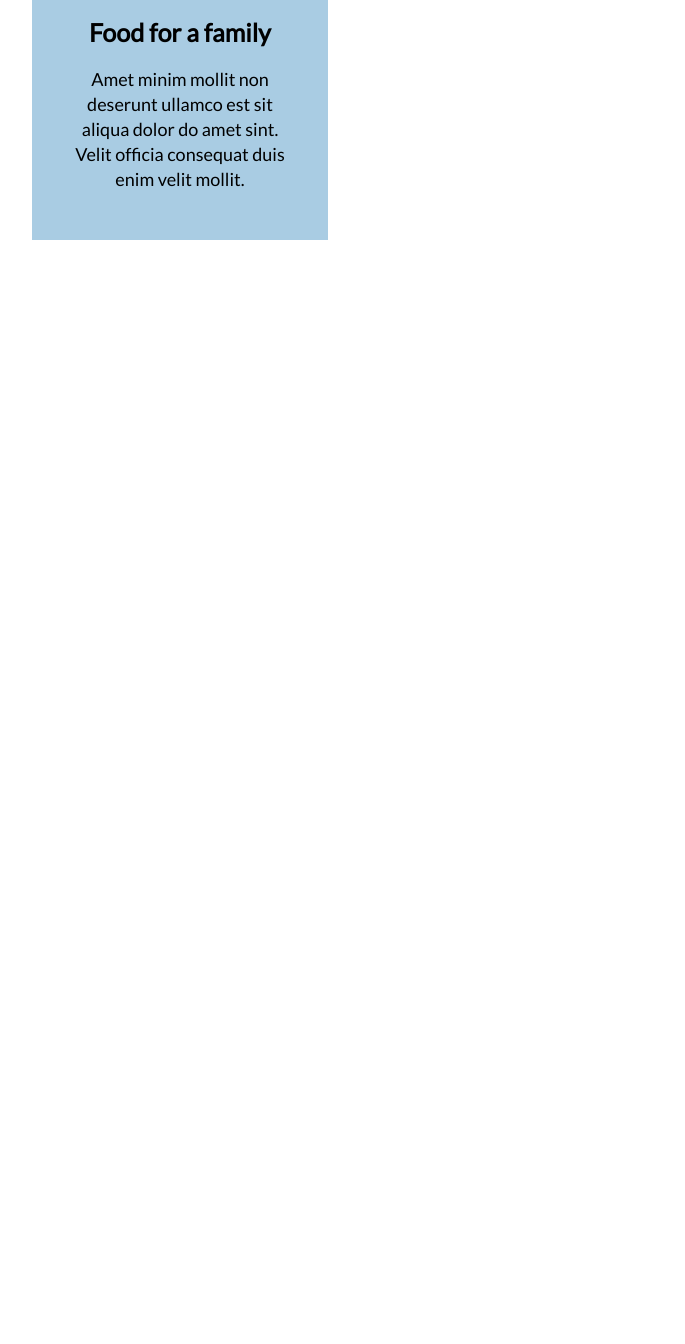
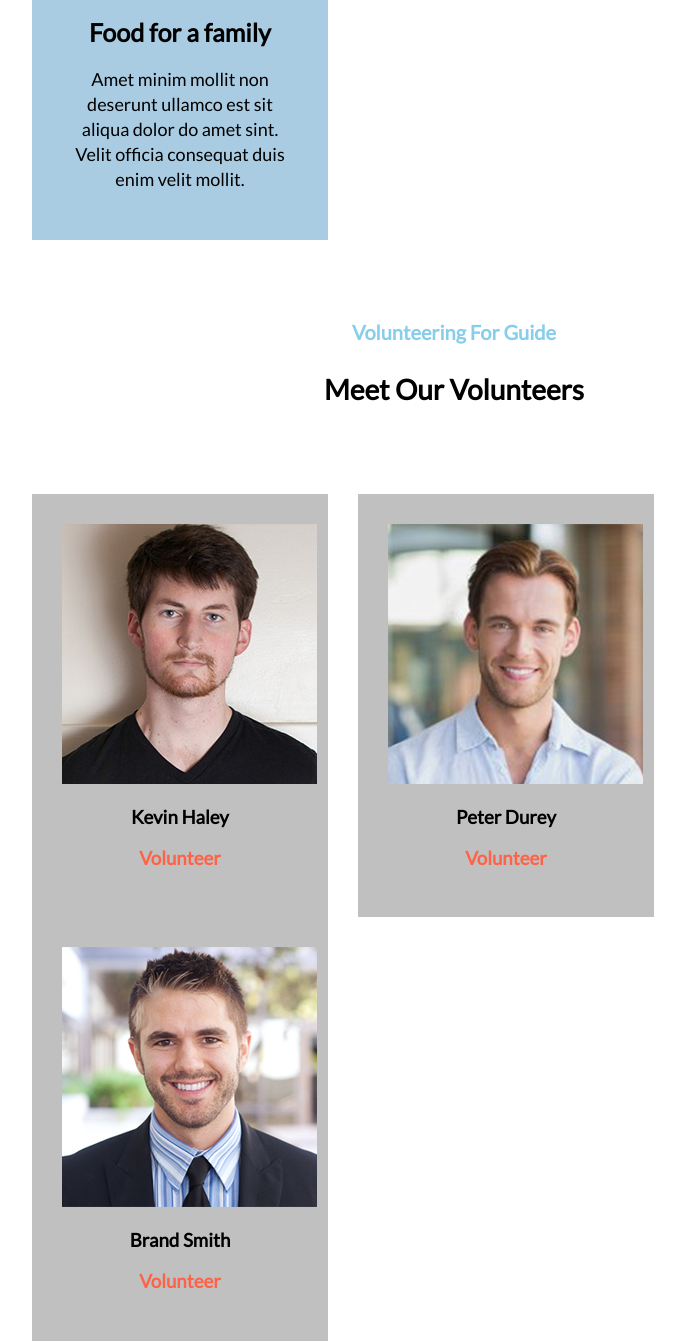
Before and after one commit to joysultan/Donate-today, a plain HTML site: page index.html in a window 1280 px wide. Shown: the part 2173-3517 px from the top of the page, without its empty margins (186-871 px from the left). Before the commit the page ends 2473 px from the top, so only its background shows below. Drawn offline with Linux system fonts and the light colour scheme.

Commit message:
added volunteer

```diff
--- a/index.html
+++ b/index.html
@@ -120,6 +120,43 @@
   </section>
   <!-- donate plan end -->
 
+
+  <!-- volunteer start -->
+  <section class="volunteer">
+    <h3 class="v-h3">Volunteering For Guide</h3>
+    <h1 class="v-h1">Meet Our Volunteers</h1>
+    <div class="s-wrap">
+        <div class="single-item">
+            <div class="s-content ash">
+                <div class="v-img">
+                    <img src="images/c-photo-2.jpg" alt="">
+                    <h3 class="k-h3">Kevin Haley</h3>
+                    <h3 class="k-h1">Volunteer</h3>
+                </div>
+            </div>
+        </div>
+        <div class="single-item">
+            <div class="s-content ash">
+                <div class="v-img">
+                    <img src="images/Nipro-Agency.jpg" alt="">
+                    <h3 class="k-h3">peter durey</h3>
+                    <h3 class="k-h1">Volunteer</h3>
+                </div>
+            </div>
+        </div>
+        <div class="single-item">
+            <div class="s-content ash">
+                <div class="v-img">
+                    <img src="images/c-photo-3.jpg" alt="">
+                    <h3 class="k-h3">brand smith</h3>
+                    <h3 class="k-h1">Volunteer</h3>
+                </div>
+            </div>
+        </div>
+    </div>
+  </section>
+  <!-- volunteer end -->
+
 </body>
 
 </html>
--- a/style.css
+++ b/style.css
@@ -209,10 +209,11 @@ body {
 
 }
 
-.s-img{
+.s-img {
     width: 100%;
 }
-.s-content{
+
+.s-content {
     width: 25%;
     padding: 30px 30px 30px;
     text-align: center;
@@ -222,21 +223,25 @@ body {
 
 }
 
-.s-content h2{
+.s-content h2 {
     font-size: 25px;
 }
-.s-content p{
+
+.s-content p {
     line-height: 25px;
     font-size: 18px;
     font-weight: 500;
 }
-.green{
-    background-color: #76D7C4 ;
+
+.green {
+    background-color: #76D7C4;
 }
-.pink{
+
+.pink {
     background-color: pink;
 }
-.yellow{
+
+.yellow {
     background-color: #A9CCE3;
 }
 
@@ -247,3 +252,38 @@ body {
 
 
 /* donate plan end */
+
+/* volunteer start */
+.volunteer {}
+
+.v-h3 {
+    text-align: center;
+    color: skyblue;
+    font-weight: 700;
+    font-size: 20px;
+
+}
+
+.v-h1 {
+    text-align: center;
+    font-weight: 700;
+    font-size: 28px;
+}
+.ash{
+    background-color: #C0C0C0;
+}
+
+.k-h1{
+    color: tomato;
+}
+.k-h3{
+    text-transform: capitalize;
+}
+.v-img{
+   text-align: center;
+}
+.c-p{
+    padding-left: 25px;
+}
+
+/* volunteer end */
```
Also changed, not shown: images/Nipro-Agency.jpg (added), images/c-photo-2.jpg (added), images/c-photo-3.jpg (added), images/c-photo.jpg (added).
